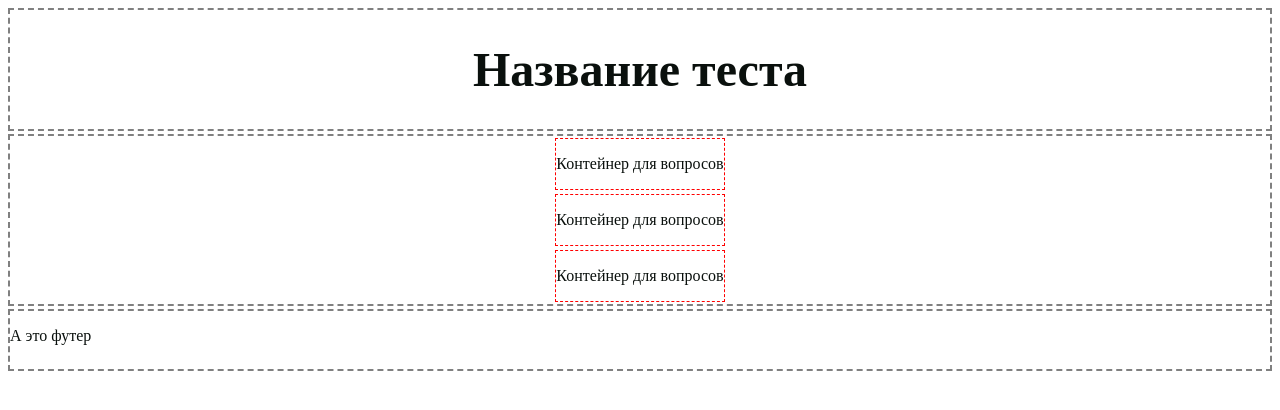
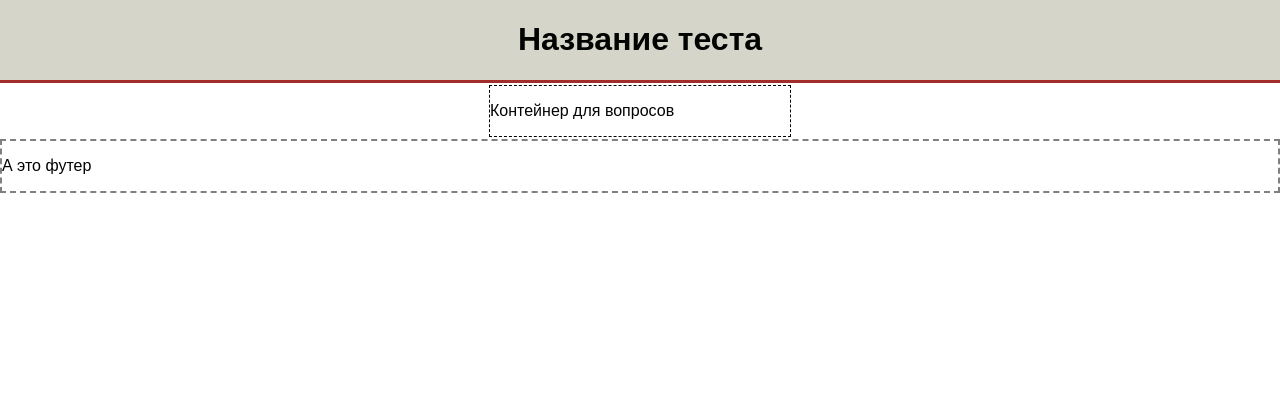
Before and after one commit to averroesus/enzymia, a plain HTML site: page html/index.html in a window 1280 px wide. Drawn offline with Linux system fonts and the light colour scheme.

Commit message:
header styled

```diff
--- a/css/layout.css
+++ b/css/layout.css
@@ -1,18 +1,17 @@
 body {
-  margin: 1;
+  margin: 0;
   color: #0A100D;
-
   display: grid;
   grid-template: repeat(3, 1fr auto 0.5fr) / auto;
-  grid-gap: 3px;
 }
 
 header {
-  border: 2px dashed grey;
+  display: flex;
+  flex-direction: row;
+  justify-content: center;
 }
 
 main {
-  border: 2px dashed grey;
   display: flex;
   flex-direction: column;
   align-items: center;
@@ -21,17 +20,3 @@ main {
 footer {
   border: 2px dashed grey;
 }
-
-
-h1 {
-  font-size: 3em;
-  font-weight: 900;
-  text-align: center;
-}
-
-div.question-box {
-  border: 1px dashed red;
-  margin: 2px;
-  max-width: ;
-
-}
--- a/css/question_style.css
+++ b/css/question_style.css
@@ -0,0 +1,5 @@
+div.question-box {
+  border: 1px dashed black;
+  margin: 2px;
+  min-width: 300px;
+}
--- /dev/null
+++ b/css/style.css
@@ -0,0 +1,16 @@
+body {
+  font-family: sans-serif;
+  color: #020402;
+}
+
+header {
+  background-color: #d6d5c9;
+  border-bottom: 3px solid #a22c29;
+}
+
+
+h1 {
+  font-size: 2em;
+  font-weight: 900;
+  text-align: center;
+}
--- a/html/index.html
+++ b/html/index.html
@@ -4,7 +4,8 @@
 <head>
 	<title> Grid Crash Course </title>
 	<link rel="stylesheet" type="text/css" href="../css/layout.css">
-	<!-- <link rel="stylesheet" type="text/css" href="../css/question_style.css"> -->
+	<link rel="stylesheet" type="text/css" href="../css/question_style.css">
+	<link rel="stylesheet" type="text/css" href="../css/style.css">
 	<!-- <link rel="stylesheet" type="text/css" href="../css/radio_button.css"> -->
 </head>
 
@@ -14,15 +15,11 @@
 	</header>
 
 	<main>
-		<div class="question-box">
-			<p>Контейнер для вопросов</p>
-		</div>
-		<div class="question-box">
-			<p>Контейнер для вопросов</p>
-		</div>
-		<div class="question-box">
-			<p>Контейнер для вопросов</p>
-		</div>
+		<form action="submit"></form>
+			<div class="question-box">
+				<p>Контейнер для вопросов</p>
+			</div>
+		</form>
 	</main>
 
 	<footer>
```
